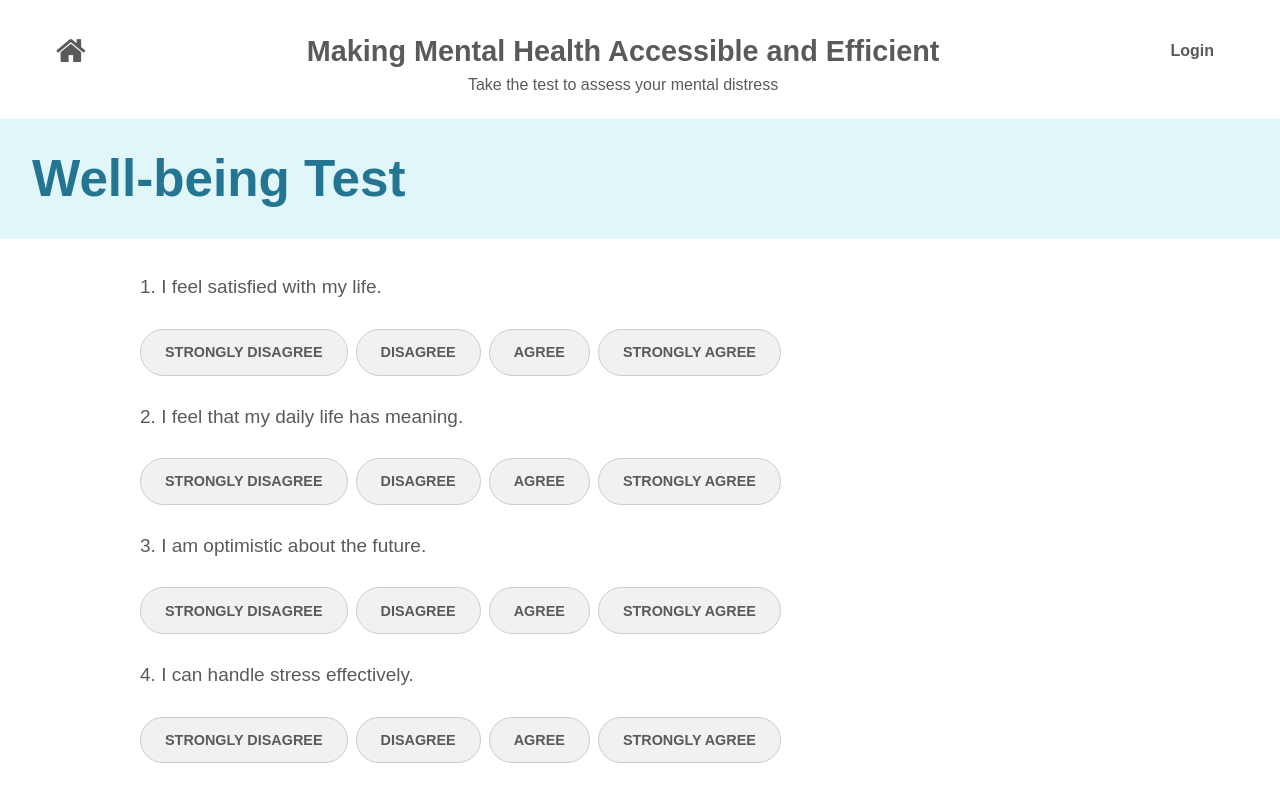
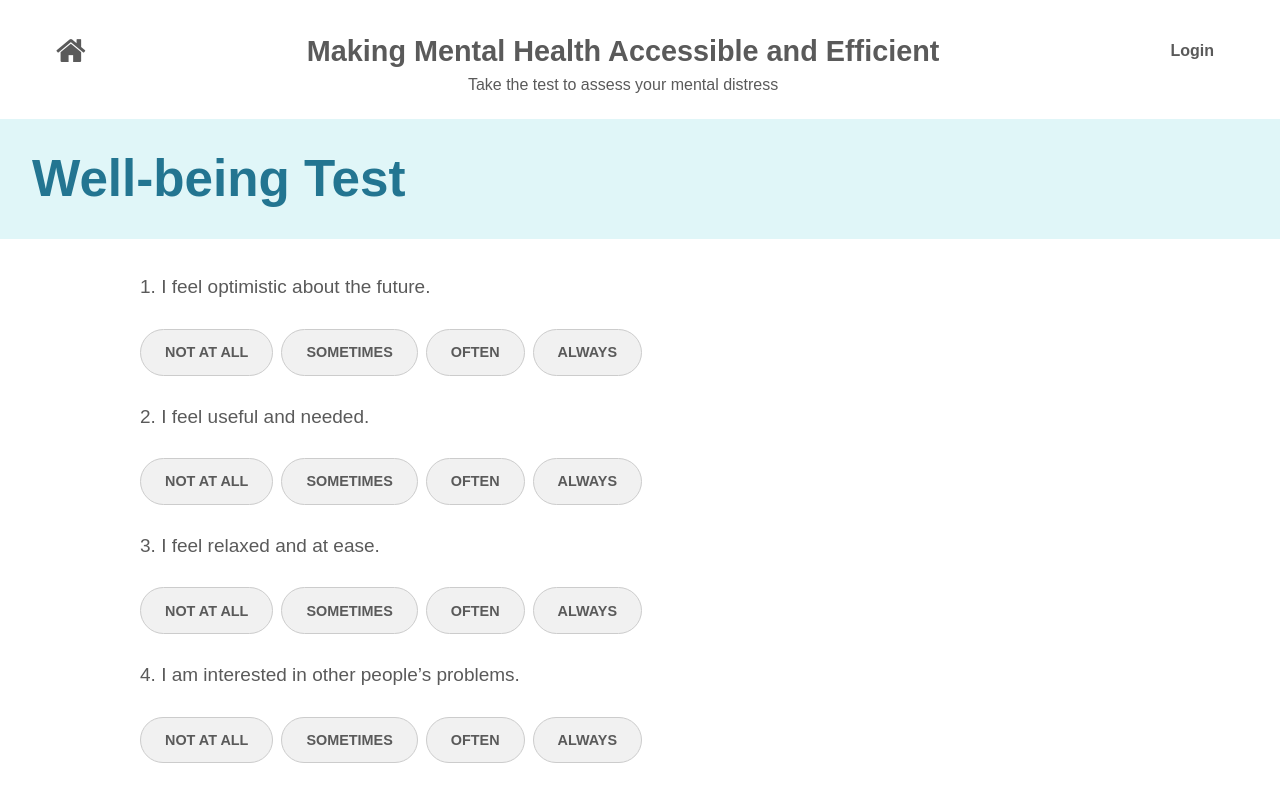
Before and after one commit to Ramirez996/thesis, a React (Vite) app in the folder gray/: page /well-being-test in a window 1280 px wide. Shown: the top 795 px of the page. Built offline with nearby package versions, Linux system fonts and the light colour scheme; no server answers.

Commit message:
Update UX for submitting tests

```diff
--- a/gray/src/Testpages/AnxietyTest.jsx
+++ b/gray/src/Testpages/AnxietyTest.jsx
@@ -2,37 +2,31 @@ import React, { useState } from "react";
 import "../testDesign/EatingTest.css";
 import { getApiUrl } from "../config/api";
 
+const AnxietyTest = () => {
   const questions = [
     { id: 1, text: "Feeling nervous, anxious, or on edge?", options: ["Not at all", "Several days", "More than half the days", "Nearly every day"] },
     { id: 2, text: "Not being able to stop or control worrying?", options: ["Not at all", "Several days", "More than half the days", "Nearly every day"] },
     { id: 3, text: "Worrying too much about different things?", options: ["Not at all", "Several days", "More than half the days", "Nearly every day"] },
     { id: 4, text: "Trouble relaxing?", options: ["Not at all", "Several days", "More than half the days", "Nearly every day"] },
-  { id: 5, text: "Becoming easily annoyed or irritable?", options: ["Not at all", "Several days", "More than half the days", "Nearly every day"] },
-  { id: 6, text: "Feeling afraid as if something awful might happen?", options: ["Not at all", "Several days", "More than half the days", "Nearly every day"] },
+    { id: 5, text: "Being easily annoyed or irritable?", options: ["Not at all", "Several days", "More than half the days", "Nearly every day"] },
   ];
 
-const optionValues = {
-  "Not at all": 0,
-  "Several days": 1,
-  "More than half the days": 2,
-  "Nearly every day": 3,
-};
+  const optionValues = { "Not at all": 0, "Several days": 1, "More than half the days": 2, "Nearly every day": 3 };
 
-const getResult = (score) => {
-  if (score >= 15) return { result: "Severe Anxiety", description: "You may be experiencing severe anxiety. Consider seeking professional help." };
-  if (score >= 10) return { result: "Moderate Anxiety", description: "You show moderate anxiety symptoms. Try self-care or counseling." };
-  if (score >= 5) return { result: "Mild Anxiety", description: "You might be slightly anxious. Monitor your feelings regularly." };
-  return { result: "Minimal Anxiety", description: "You seem to be managing stress well." };
-};
-
-const AnxietyTest = () => {
   const [answers, setAnswers] = useState({});
   const [showResult, setShowResult] = useState(false);
   const [result, setResult] = useState(null);
   const [score, setScore] = useState(0);
-  const [isLoading, setIsLoading] = useState(false);
+  const [isLoading, setIsLoading] = useState(false); // ✅ NEW
 
-  const handleOptionSelect = (i, option) => setAnswers(prev => ({ ...prev, [i]: option }));
+  const handleOptionSelect = (i, option) => setAnswers((prev) => ({ ...prev, [i]: option }));
+
+  const getResult = (score) => {
+    if (score >= 15) return { result: "Severe Anxiety", description: "You may be experiencing severe anxiety. Consider seeking help." };
+    if (score >= 10) return { result: "Moderate Anxiety", description: "You might be feeling moderate anxiety. Try relaxation techniques." };
+    if (score >= 5) return { result: "Mild Anxiety", description: "You have mild symptoms of anxiety. Take care of your mental health." };
+    return { result: "Minimal Anxiety", description: "You are doing well." };
+  };
 
   const handleSubmit = async () => {
     if (Object.keys(answers).length < questions.length) {
@@ -40,7 +34,8 @@ const AnxietyTest = () => {
       return;
     }
 
-    setIsLoading(true);
+    setIsLoading(true); // ✅ START LOADING
+
     const features = questions.map((_, i) => optionValues[answers[i]]);
     const totalScore = features.reduce((sum, val) => sum + val, 0);
     setScore(totalScore);
@@ -54,28 +49,28 @@ const AnxietyTest = () => {
         headers: { "Content-Type": "application/json" },
         body: JSON.stringify({ answers: features, score: totalScore }),
       });
-      setShowResult(true);
     } catch (err) {
-      console.error("Error:", err);
+      console.error("Error submitting anxiety data:", err);
     }
 
-    setIsLoading(false);
+    setShowResult(true);
+    setIsLoading(false); // ✅ STOP LOADING
   };
 
   return (
     <div className="test-container">
       {!showResult ? (
-        <>
+        <div>
           <h1>Anxiety Test (GAD-7)</h1>
           {questions.map((q, i) => (
             <div key={q.id} className="question-item">
               <p>{i + 1}. {q.text}</p>
               <div className="button-options">
-                {q.options.map(opt => (
+                {q.options.map((opt) => (
                   <button
                     key={opt}
+                    onClick={() => handleOptionSelect(i, opt)}
                     className={`option-button ${answers[i] === opt ? "selected" : ""}`}
-                    onClick={() => handleOptionSelect(i, opt)}
                   >
                     {opt}
                   </button>
@@ -83,23 +78,20 @@ const AnxietyTest = () => {
               </div>
             </div>
           ))}
-          <button
-            className="submit-button"
-            onClick={handleSubmit}
-            disabled={isLoading}
-          >
+          <button onClick={handleSubmit} className="submit-button" disabled={isLoading}>
             {isLoading ? "Submitting..." : "SUBMIT"}
           </button>
-        </>
+        </div>
       ) : (
         <div className="result-section">
           <h2>Your Result:</h2>
-          <p><strong>Score:</strong> {score} / 21</p>
+          <p><strong>Score:</strong> {score}</p>
           <p><strong>{result.result}</strong></p>
           <p>{result.description}</p>
         </div>
       )}
 
+      {/* ✅ LOADING OVERLAY */}
       {isLoading && (
         <div className="loading-overlay">
           <div className="spinner"></div>
--- a/gray/src/Testpages/PersonalityTest.jsx
+++ b/gray/src/Testpages/PersonalityTest.jsx
@@ -2,36 +2,30 @@ import React, { useState } from "react";
 import "../testDesign/EatingTest.css";
 import { getApiUrl } from "../config/api";
 
-const questions = [
-  { id: 1, text: "I see myself as someone who is talkative.", options: ["Strongly Disagree", "Disagree", "Agree", "Strongly Agree"] },
-  { id: 2, text: "I see myself as someone who is organized.", options: ["Strongly Disagree", "Disagree", "Agree", "Strongly Agree"] },
-  { id: 3, text: "I see myself as someone who worries a lot.", options: ["Strongly Disagree", "Disagree", "Agree", "Strongly Agree"] },
-  { id: 4, text: "I see myself as someone who is imaginative.", options: ["Strongly Disagree", "Disagree", "Agree", "Strongly Agree"] },
-  { id: 5, text: "I see myself as someone who is helpful and unselfish.", options: ["Strongly Disagree", "Disagree", "Agree", "Strongly Agree"] },
-];
+const PersonalityTest = () => {
+  const questions = [
+    { id: 1, text: "I see myself as someone who is talkative.", options: ["Strongly disagree", "Disagree", "Agree", "Strongly agree"] },
+    { id: 2, text: "I see myself as someone who tends to be lazy.", options: ["Strongly disagree", "Disagree", "Agree", "Strongly agree"] },
+    { id: 3, text: "I see myself as someone who is relaxed and handles stress well.", options: ["Strongly disagree", "Disagree", "Agree", "Strongly agree"] },
+    { id: 4, text: "I see myself as someone who has a vivid imagination.", options: ["Strongly disagree", "Disagree", "Agree", "Strongly agree"] },
+    { id: 5, text: "I see myself as someone who is generally trusting.", options: ["Strongly disagree", "Disagree", "Agree", "Strongly agree"] },
+  ];
 
-const optionValues = {
-  "Strongly Disagree": 0,
-  "Disagree": 1,
-  "Agree": 2,
-  "Strongly Agree": 3,
-};
+  const optionValues = { "Strongly disagree": 0, "Disagree": 1, "Agree": 2, "Strongly agree": 3 };
 
-const getResult = (score) => {
-  if (score >= 12) return { result: "Extroverted and Positive", description: "You exhibit openness, confidence, and warmth." };
-  if (score >= 8) return { result: "Balanced Personality", description: "You have a well-rounded personality type." };
-  if (score >= 4) return { result: "Introverted", description: "You may prefer quiet environments or introspection." };
-  return { result: "Reserved", description: "You tend to be calm and reserved in most situations." };
-};
-
-const PersonalityTest = () => {
   const [answers, setAnswers] = useState({});
   const [showResult, setShowResult] = useState(false);
   const [result, setResult] = useState(null);
   const [score, setScore] = useState(0);
-  const [isLoading, setIsLoading] = useState(false);
+  const [isLoading, setIsLoading] = useState(false); // ✅ NEW
 
-  const handleOptionSelect = (i, option) => setAnswers(prev => ({ ...prev, [i]: option }));
+  const handleOptionSelect = (i, option) => setAnswers((prev) => ({ ...prev, [i]: option }));
+
+  const getResult = (score) => {
+    if (score >= 12) return { result: "Extroverted Personality", description: "You are expressive and outgoing." };
+    if (score >= 8) return { result: "Balanced Personality", description: "You have a good mix of introversion and extroversion." };
+    return { result: "Introverted Personality", description: "You prefer calm and quiet environments." };
+  };
 
   const handleSubmit = async () => {
     if (Object.keys(answers).length < questions.length) {
@@ -39,7 +33,8 @@ const PersonalityTest = () => {
       return;
     }
 
-    setIsLoading(true);
+    setIsLoading(true); // ✅ START LOADING
+
     const features = questions.map((_, i) => optionValues[answers[i]]);
     const totalScore = features.reduce((sum, val) => sum + val, 0);
     setScore(totalScore);
@@ -53,28 +48,28 @@ const PersonalityTest = () => {
         headers: { "Content-Type": "application/json" },
         body: JSON.stringify({ answers: features, score: totalScore }),
       });
-      setShowResult(true);
     } catch (err) {
-      console.error("Error:", err);
+      console.error("Error submitting personality data:", err);
     }
 
-    setIsLoading(false);
+    setShowResult(true);
+    setIsLoading(false); // ✅ STOP LOADING
   };
 
   return (
     <div className="test-container">
       {!showResult ? (
-        <>
+        <div>
           <h1>Personality Test</h1>
           {questions.map((q, i) => (
             <div key={q.id} className="question-item">
               <p>{i + 1}. {q.text}</p>
               <div className="button-options">
-                {q.options.map(opt => (
+                {q.options.map((opt) => (
                   <button
                     key={opt}
+                    onClick={() => handleOptionSelect(i, opt)}
                     className={`option-button ${answers[i] === opt ? "selected" : ""}`}
-                    onClick={() => handleOptionSelect(i, opt)}
                   >
                     {opt}
                   </button>
@@ -82,23 +77,20 @@ const PersonalityTest = () => {
               </div>
             </div>
           ))}
-          <button
-            className="submit-button"
-            onClick={handleSubmit}
-            disabled={isLoading}
-          >
+          <button onClick={handleSubmit} className="submit-button" disabled={isLoading}>
             {isLoading ? "Submitting..." : "SUBMIT"}
           </button>
-        </>
+        </div>
       ) : (
         <div className="result-section">
           <h2>Your Result:</h2>
-          <p><strong>Score:</strong> {score} / 15</p>
+          <p><strong>Score:</strong> {score}</p>
           <p><strong>{result.result}</strong></p>
           <p>{result.description}</p>
         </div>
       )}
 
+      {/* ✅ LOADING OVERLAY */}
       {isLoading && (
         <div className="loading-overlay">
           <div className="spinner"></div>
--- a/gray/src/Testpages/WellTest.jsx
+++ b/gray/src/Testpages/WellTest.jsx
@@ -2,37 +2,30 @@ import React, { useState } from "react";
 import "../testDesign/EatingTest.css";
 import { getApiUrl } from "../config/api";
 
-const questions = [
-  { id: 1, text: "I feel satisfied with my life.", options: ["Strongly Disagree", "Disagree", "Agree", "Strongly Agree"] },
-  { id: 2, text: "I feel that my daily life has meaning.", options: ["Strongly Disagree", "Disagree", "Agree", "Strongly Agree"] },
-  { id: 3, text: "I am optimistic about the future.", options: ["Strongly Disagree", "Disagree", "Agree", "Strongly Agree"] },
-  { id: 4, text: "I can handle stress effectively.", options: ["Strongly Disagree", "Disagree", "Agree", "Strongly Agree"] },
-  { id: 5, text: "I have supportive relationships in my life.", options: ["Strongly Disagree", "Disagree", "Agree", "Strongly Agree"] },
-];
+const WellTest = () => {
+  const questions = [
+    { id: 1, text: "I feel optimistic about the future.", options: ["Not at all", "Sometimes", "Often", "Always"] },
+    { id: 2, text: "I feel useful and needed.", options: ["Not at all", "Sometimes", "Often", "Always"] },
+    { id: 3, text: "I feel relaxed and at ease.", options: ["Not at all", "Sometimes", "Often", "Always"] },
+    { id: 4, text: "I am interested in other people’s problems.", options: ["Not at all", "Sometimes", "Often", "Always"] },
+    { id: 5, text: "I have been dealing with my problems well.", options: ["Not at all", "Sometimes", "Often", "Always"] },
+  ];
 
-const optionValues = {
-  "Strongly Disagree": 0,
-  "Disagree": 1,
-  "Agree": 2,
-  "Strongly Agree": 3,
-};
+  const optionValues = { "Not at all": 0, "Sometimes": 1, "Often": 2, "Always": 3 };
 
-const getResult = (score) => {
-  if (score >= 12) return { result: "High Well-being", description: "You have a strong sense of happiness and satisfaction." };
-  if (score >= 8) return { result: "Moderate Well-being", description: "You are doing fairly well, but there’s room for improvement." };
-  if (score >= 4) return { result: "Low Well-being", description: "You may be facing some challenges—consider self-care or talking to someone." };
-  return { result: "Very Low Well-being", description: "You might benefit from professional guidance or support." };
-};
-
-const WellTest = () => {
   const [answers, setAnswers] = useState({});
   const [showResult, setShowResult] = useState(false);
   const [result, setResult] = useState(null);
   const [score, setScore] = useState(0);
-  const [isLoading, setIsLoading] = useState(false);
-  const [hybridRisk, setHybridRisk] = useState(null);
+  const [isLoading, setIsLoading] = useState(false); // ✅ NEW
 
-  const handleOptionSelect = (i, option) => setAnswers(prev => ({ ...prev, [i]: option }));
+  const handleOptionSelect = (i, option) => setAnswers((prev) => ({ ...prev, [i]: option }));
+
+  const getResult = (score) => {
+    if (score >= 12) return { result: "High Well-being", description: "You show signs of positive mental health and optimism." };
+    if (score >= 8) return { result: "Moderate Well-being", description: "You are doing fairly well but could use more balance." };
+    return { result: "Low Well-being", description: "You might be struggling emotionally. Consider seeking support." };
+  };
 
   const handleSubmit = async () => {
     if (Object.keys(answers).length < questions.length) {
@@ -40,7 +33,8 @@ const WellTest = () => {
       return;
     }
 
-    setIsLoading(true);
+    setIsLoading(true); // ✅ START LOADING
+
     const features = questions.map((_, i) => optionValues[answers[i]]);
     const totalScore = features.reduce((sum, val) => sum + val, 0);
     setScore(totalScore);
@@ -49,35 +43,33 @@ const WellTest = () => {
     setResult(evaluation);
 
     try {
-      const response = await fetch(getApiUrl("WELL_RISK"), {
+      await fetch(getApiUrl("WELL_RISK"), {
         method: "POST",
         headers: { "Content-Type": "application/json" },
         body: JSON.stringify({ answers: features, score: totalScore }),
       });
-      const data = await response.json();
-      setHybridRisk(data);
-      setShowResult(true);
     } catch (err) {
-      console.error("Error:", err);
+      console.error("Error submitting data:", err);
     }
 
-    setIsLoading(false);
+    setShowResult(true);
+    setIsLoading(false); // ✅ STOP LOADING
   };
 
   return (
     <div className="test-container">
       {!showResult ? (
-        <>
+        <div>
           <h1>Well-being Test</h1>
           {questions.map((q, i) => (
             <div key={q.id} className="question-item">
               <p>{i + 1}. {q.text}</p>
               <div className="button-options">
-                {q.options.map(opt => (
+                {q.options.map((opt) => (
                   <button
                     key={opt}
+                    onClick={() => handleOptionSelect(i, opt)}
                     className={`option-button ${answers[i] === opt ? "selected" : ""}`}
-                    onClick={() => handleOptionSelect(i, opt)}
                   >
                     {opt}
                   </button>
@@ -85,23 +77,20 @@ const WellTest = () => {
               </div>
             </div>
           ))}
-          <button
-            className="submit-button"
-            onClick={handleSubmit}
-            disabled={isLoading}
-          >
+          <button onClick={handleSubmit} className="submit-button" disabled={isLoading}>
             {isLoading ? "Submitting..." : "SUBMIT"}
           </button>
-        </>
+        </div>
       ) : (
         <div className="result-section">
           <h2>Your Result:</h2>
-          <p><strong>Score:</strong> {score} / 15</p>
+          <p><strong>Score:</strong> {score}</p>
           <p><strong>{result.result}</strong></p>
           <p>{result.description}</p>
         </div>
       )}
 
+      {/* ✅ LOADING OVERLAY */}
       {isLoading && (
         <div className="loading-overlay">
           <div className="spinner"></div>
```
Lines whose indentation alone changed are shown as unchanged.
